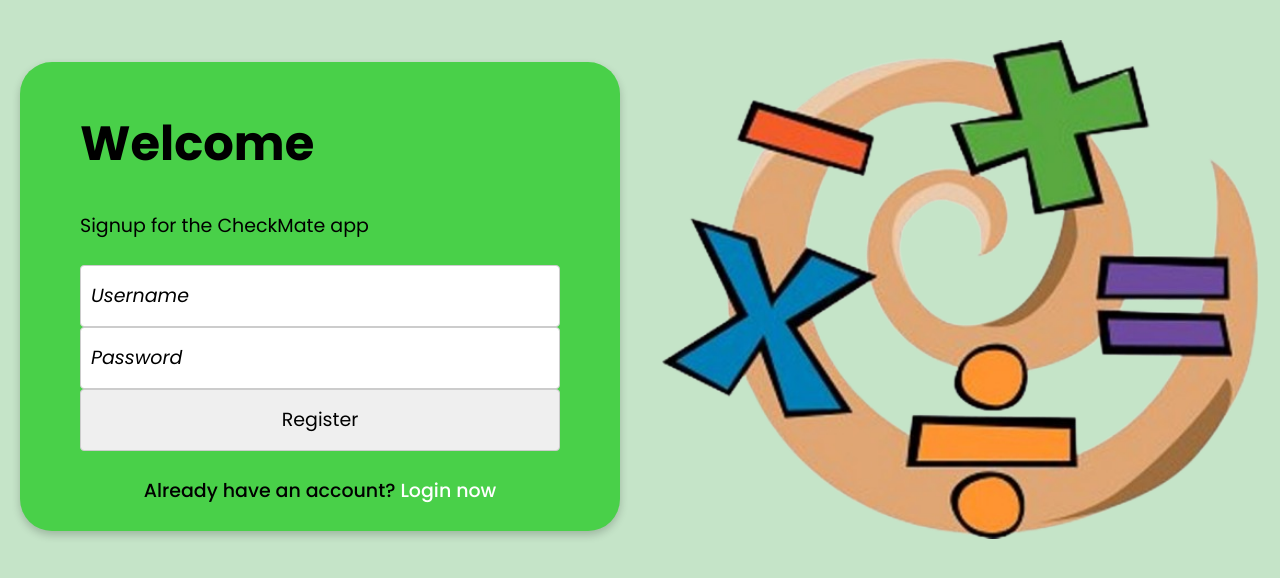
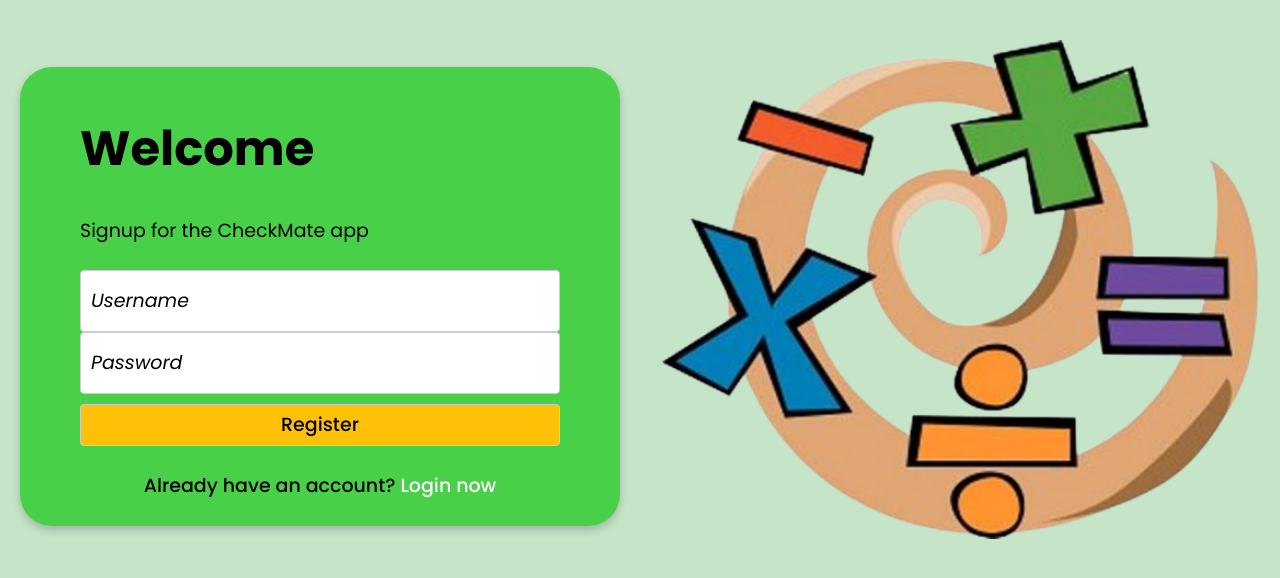
Before and after one commit to YourNewbieCoder/CheckMate, a Flask app: page /signup in a window 1280 px wide. Shown: the part 156-734 px from the top of the page. Run offline with Flask 3, Linux system fonts and the light colour scheme.

Commit message:
added minor revision to improve design

```diff
--- a/app.py
+++ b/app.py
@@ -141,4 +141,4 @@ def viewRecord():
 if __name__ == "__main__":
     with app.app_context():
         db.create_all()
-    app.run(debug=True, port=5000)
+    app.run(debug=True, port=5001)
--- a/static/css/style.css
+++ b/static/css/style.css
@@ -118,6 +118,17 @@ select {
     border: 1px solid #ccc;
     border-radius: 4px;
     font: var(--p);
+}
+input[type=submit]{
+    width: 100%;
+    /* display: inline-block; */
+    padding: 0px;
+    margin-top: 10px;
+    background: var(--colorsecondary2);
+    font: var(--h6);
+    font-weight: 500;
+    border-radius: 4px;
+    cursor: pointer;
 }
 button {
     width: 100%;
--- a/templates/home.html
+++ b/templates/home.html
@@ -7,7 +7,7 @@
 </header>
 {% endblock %}
 {% block content %}
-<h1>Welcome, {{ current_user.username }}!</h1>
+<h2>Welcome, {{ current_user.username }}!</h1>
 <p>You have successfully logged in.</p>
 <div class="card">
     <ul>
```
Also changed, not shown: static/js/scan-test.js (added, +41 -0 lines), templates/scan-test.html (+10 -46 lines), instance/database.db.
